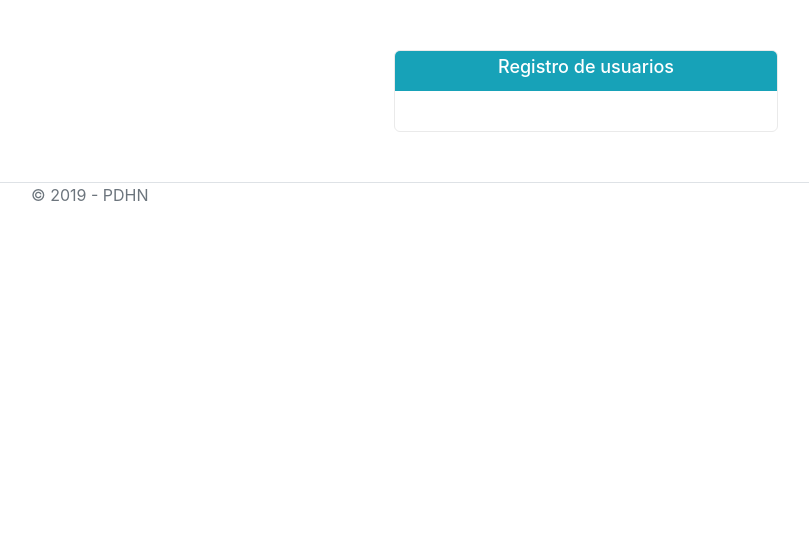
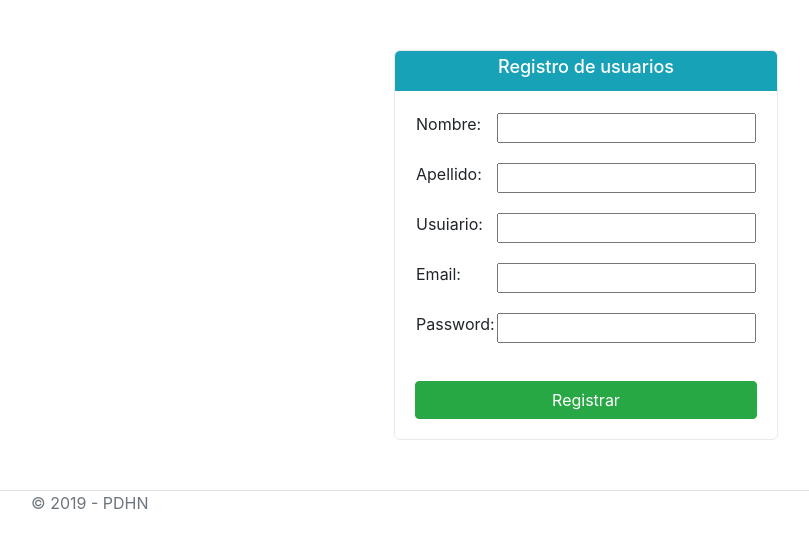
Before and after one commit to gurnitha/2022-django4-elearning-espanyo-codesl, a Django app: page /register in a window 1280 px wide. Shown: the part 77-625 px from the top of the page, without its empty margins (54-863 px from the left). Run offline with Django 3.2, Linux system fonts and the light colour scheme; some libraries are stand-ins or nearby versions.

Commit message:
30-124 REGISTER 3

```diff
--- a/App/Controllers/UserController.py
+++ b/App/Controllers/UserController.py
@@ -1,6 +1,11 @@
 from django.shortcuts import render,HttpResponse
+from App.Models.User_forms import SignUpForm
 
 class UserController():
 
     def register(request):
-        return render(request, 'views/user/register.html')
+        if request.method == "POST":
+            pass
+        else:
+            context = {'form': SignUpForm()}
+            return render(request, 'views/user/register.html',context)
--- /dev/null
+++ b/App/Models/User_forms.py
@@ -0,0 +1,8 @@
+from django import forms
+
+class SignUpForm(forms.Form):
+    first_name = forms.CharField(label='Nombre')
+    last_name = forms.CharField(label='Apellido')
+    user = forms.CharField(label='Usuiario')
+    email = forms.EmailField(label='Email')
+    password = forms.CharField(widget=forms.PasswordInput)
--- a/templates/views/user/register.html
+++ b/templates/views/user/register.html
@@ -10,9 +10,71 @@
                 {% csrf_token %}
                 <table>
                     <tbody>
-
+                        <tr>
+                            <td>
+                                <div class="form-group">
+                                    {{ form.first_name.label_tag }}
+                                </div>
+                            </td>
+                            <td>
+                                <div class="form-group">
+                                    {{ form.first_name }}
+                                </div>
+                            </td>
+                        </tr>
+                        <tr>
+                            <td>
+                                <div class="form-group">
+                                    {{ form.last_name.label_tag }}
+                                </div>
+                            </td>
+                            <td>
+                                <div class="form-group">
+                                    {{ form.last_name }}
+                                </div>
+                            </td>
+                        </tr>
+                        <tr>
+                            <td>
+                                <div class="form-group">
+                                    {{ form.user.label_tag }}
+                                </div>
+                            </td>
+                            <td>
+                                <div class="form-group">
+                                    {{ form.user }}
+                                </div>
+                            </td>
+                        </tr>
+                        <tr>
+                            <td>
+                                <div class="form-group">
+                                    {{ form.email.label_tag }}
+                                </div>
+                            </td>
+                            <td>
+                                <div class="form-group">
+                                    {{ form.email }}
+                                </div>
+                            </td>
+                        </tr>
+                        <tr>
+                            <td>
+                                <div class="form-group">
+                                    {{ form.password.label_tag }}
+                                </div>
+                            </td>
+                            <td>
+                                <div class="form-group">
+                                    {{ form.password }}
+                                </div>
+                            </td>
+                        </tr>
                     </tbody>
                 </table>
+                <div class="submit-row">
+                    <input type="submit" value="Registrar" class="btn btn-success">
+                </div>
             </form>
         </div>
     </div>
```
Also changed, not shown: README.md.
